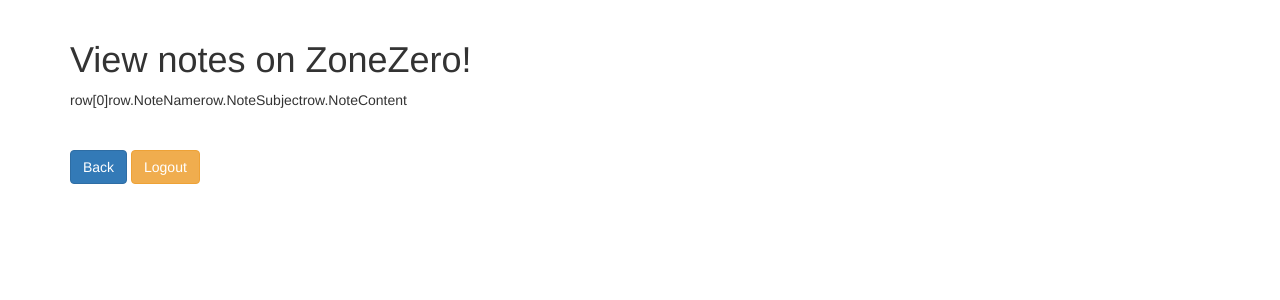
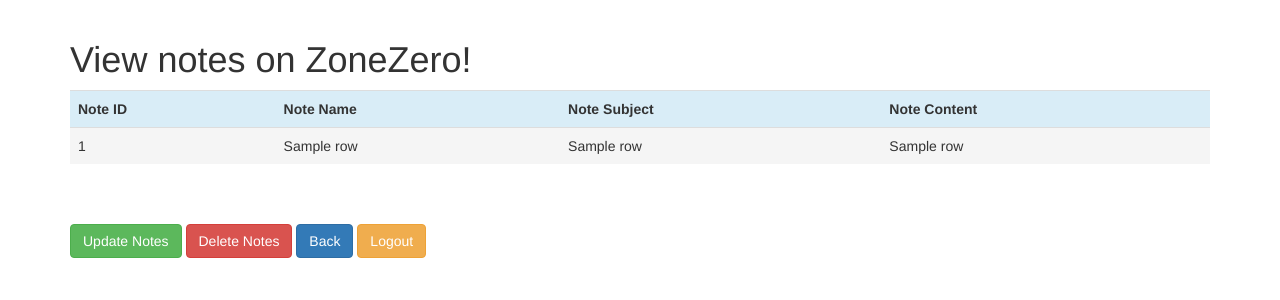
Before and after one commit to maxwellicharia/ZoneZero, a Flask app: template templates/view.html in a window 1280 px wide. Shown: the top 300 px of the page. Run offline with Flask 2, Linux system fonts and the light colour scheme; the template is opened without the code that fills it: most values are stand-ins (such as "Sample title", 1, 10 or a date in 2020); parts of the project's set-up code (start-up, migrations or seed data) failed here and were passed over; some libraries are stand-ins or nearby versions.

Commit message:
[Update] - User Can View Notes

```diff
--- a/templates/view.html
+++ b/templates/view.html
@@ -14,23 +14,47 @@ View | ZoneZero
     <br/>
     <h1>View notes on ZoneZero!</h1>
 
-    <table>
+    <div class="table-responsive">
+
+        <table class="table table-hover">
+
+            <tr>
+
+                <th class="info">Note ID</th>
+
+                <th class="info">Note Name</th>
+
+                <th class="info">Note Subject</th>
+
+                <th class="info">Note Content</th>
+
+            </tr>
 
         {% for row in rows %}
 
-        <tr>
-            <td>row[0]</td>
-            <td>row.NoteName</td>
-            <td>row.NoteSubject</td>
-            <td>row.NoteContent</td>
-        </tr>
+            <tr>
+
+                <td class="active">{{ row[0] }}</td>
+
+                <td class="active">{{ row[1] }}</td>
+
+                <td class="active">{{ row[2] }}</td>
+
+                <td class="active">{{ row[3] }}</td>
+            </tr>
 
         {% endfor %}
 
     </table>
 
+    </div>
+
     <br/>
     <br/>
+
+    <a class="btn btn-success" href="{{ url_for('update')}}" role="button">Update Notes</a>
+
+    <a class="btn btn-danger" href="{{ url_for('delete')}}" role="button">Delete Notes</a>
 
     <a class="btn btn-primary" href="{{ url_for('dash')}}" role="button">Back</a>
 
```
